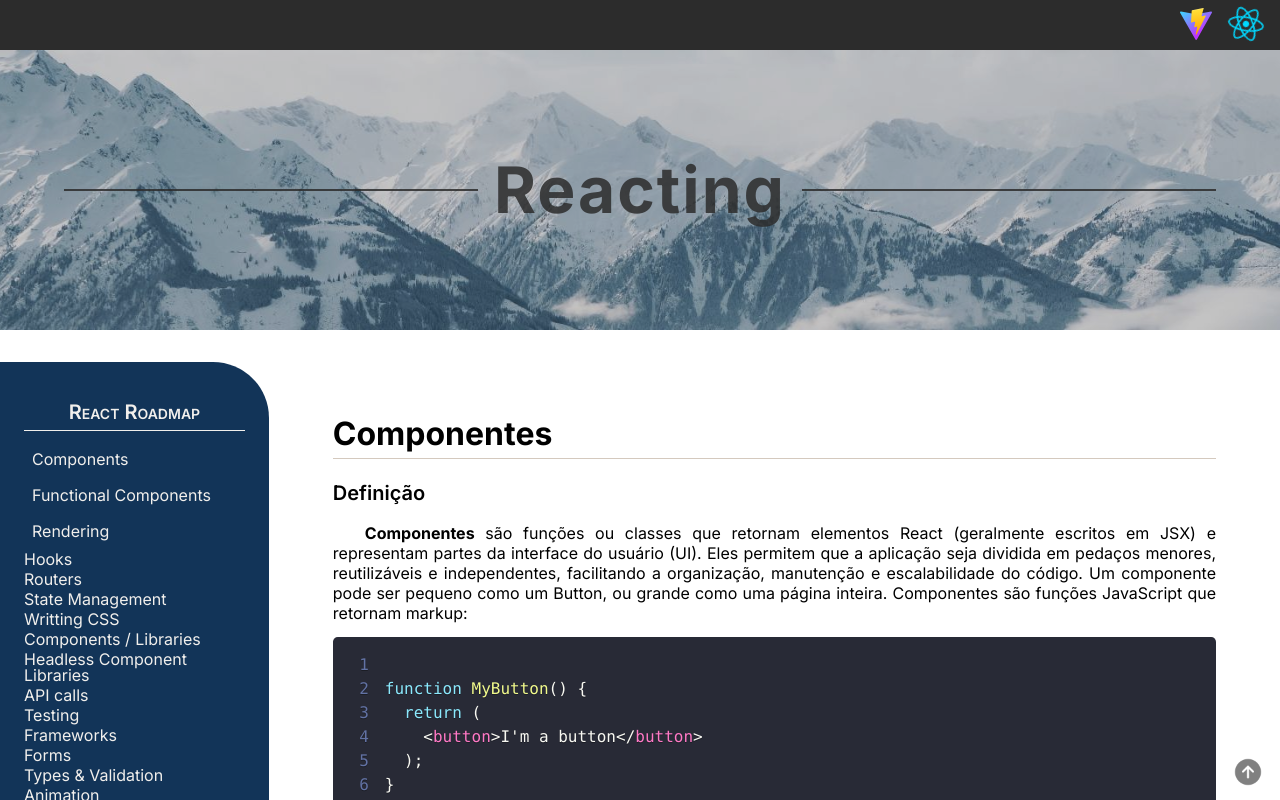
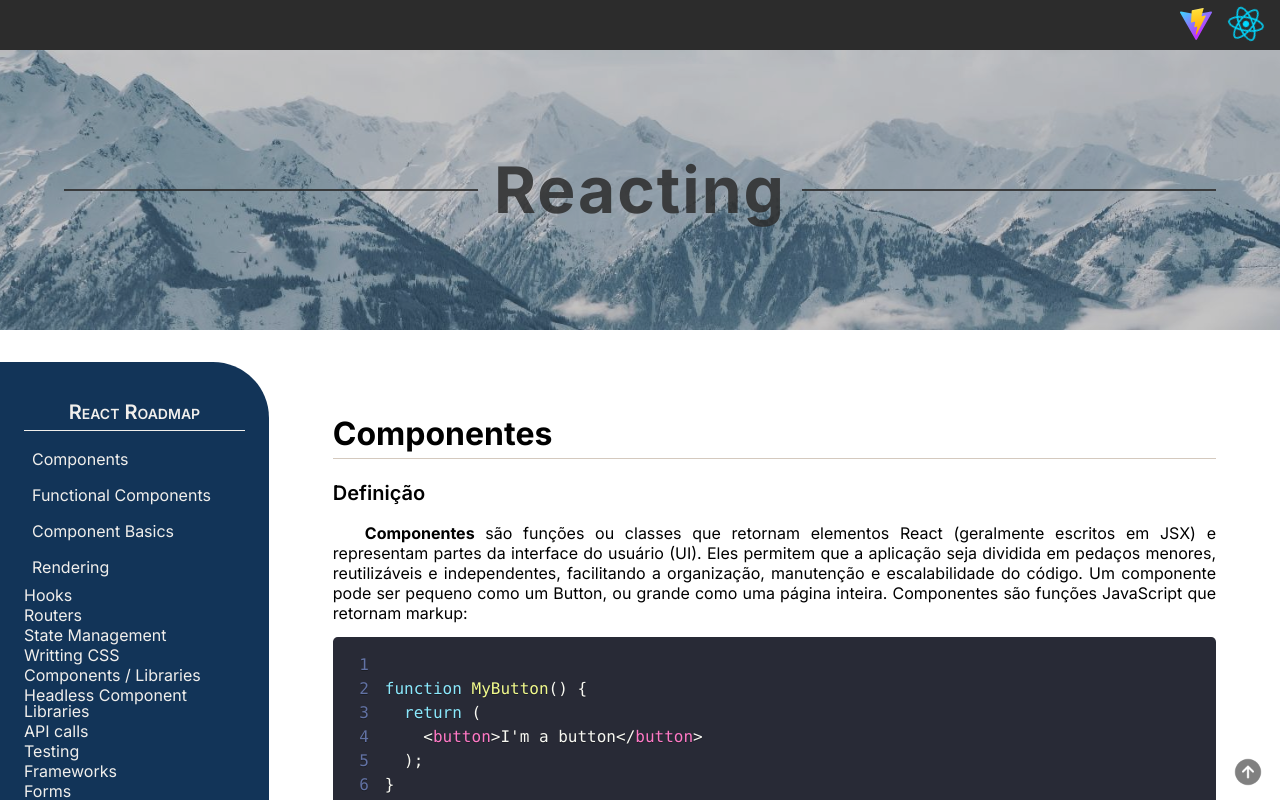
Before and after one commit to LeoCsBorges/react-roadmap, a React (Vite) app: page /components in a window 1280 px wide. Shown: the top 800 px of the page. Built offline with nearby package versions, Linux system fonts and the light colour scheme.

Commit message:
Finishing components item

```diff
--- a/src/components/AsideMenu.jsx
+++ b/src/components/AsideMenu.jsx
@@ -8,28 +8,31 @@ export function AsideMenu() {
             <div className="aside__wrapper">
                 <h3 className='aside__title'>React Roadmap</h3>
                 <ul className='aside__list'>
-                    <li className='aside__list__item'>
+                    <li>
                         <Link to='components'>Components</Link>
                     </li>
-                    <li className='aside__list__item'>
+                    <li>
                         <Link to='functional-components'>Functional Components</Link>
                     </li>
-                    <li className='aside__list__item'>
+                    <li>
+                        <Link to='component-basics'>Component Basics</Link>
+                    </li>
+                    <li>
                         <Link to='rendering'>Rendering</Link>
                     </li>
-                    <li className='aside__list__item'>Hooks</li>
-                    <li className='aside__list__item'>Routers</li>
-                    <li className='aside__list__item'>State Management</li>
-                    <li className='aside__list__item'>Writting CSS</li>
-                    <li className='aside__list__item'>Components / Libraries</li>
-                    <li className='aside__list__item'>Headless Component Libraries</li>
-                    <li className='aside__list__item'>API calls</li>
-                    <li className='aside__list__item'>Testing</li>
-                    <li className='aside__list__item'>Frameworks</li>
-                    <li className='aside__list__item'>Forms</li>
-                    <li className='aside__list__item'>Types & Validation</li>
-                    <li className='aside__list__item'>Animation</li>
-                    <li className='aside__list__item'>Mobile Applications</li>
+                    <li>Hooks</li>
+                    <li>Routers</li>
+                    <li>State Management</li>
+                    <li>Writting CSS</li>
+                    <li>Components / Libraries</li>
+                    <li>Headless Component Libraries</li>
+                    <li>API calls</li>
+                    <li>Testing</li>
+                    <li>Frameworks</li>
+                    <li>Forms</li>
+                    <li>Types & Validation</li>
+                    <li>Animation</li>
+                    <li>Mobile Applications</li>
                 </ul>
             </div>
         </aside>
--- a/src/components/items/Components.jsx
+++ b/src/components/items/Components.jsx
@@ -508,6 +508,48 @@ export function Components() {
           </p>
         </article>
 
+        <h2 className="item__h2">Componentes, Elementos e Instâncias</h2>
+        <p className="item__text">
+          A distinção entre componente, elemento e instância é essencial para compreender o ciclo de vida e o funcionamento interno do React. O componente é a definição, o elemento é a representação virtual, e a instância é a execução real durante o processo de renderização. Ao entender essa tríade, conseguimos não apenas criar aplicações mais organizadas, mas também depurar, otimizar e escalar projetos com mais clareza.
+        </p>
+        {/* components */}
+        <h3 className="item__h3">Componentes</h3>
+        <p className="item__text">
+          Um componente em React é, fundamentalmente, uma função ou uma classe que define como uma parte da interface deve se comportar e ser exibida. Ele é uma abstração reutilizável, uma espécie de "molde" que descreve o que deve ser renderizado na tela, podendo receber props e gerenciar estado (state).
+        </p>
+        <SyntaxHighlighter language='jsx' style={dracula} showLineNumbers>
+          {`
+function MeuComponente({title}) {
+  return (
+    <>
+      <h1>{title}</h1>
+    </>
+  );
+}
+          `}
+        </SyntaxHighlighter>
+
+        {/* elementos */}
+        <h3 className="item__h3">Elementos</h3>
+        <p className="item__text">
+          Um elemento React é o objeto JavaScript que representa uma instância de uso de um componente ou de um elemento HTML nativo (como div, button, etc.). Ele é criado, por exemplo, quando você escreve {`<Botao texto="Clique aqui" />.`}. Por trás dos panos, React transforma isso em:
+        </p>
+        <SyntaxHighlighter language='jsx' style={dracula} showLineNumbers>
+          {`React.createElement(Botao, { texto: "Clique aqui" });`}
+        </SyntaxHighlighter>
+        <p className="item__text">
+          Esse elemento é uma estrutura imutável que descreve o que deve ser exibido na tela. Ele não é o componente em si, nem é a interface final renderizada no DOM – ele é uma descrição virtual, usada internamente pelo React para construir a árvore de componentes (a "Virtual DOM").
+        </p>
+
+        {/* instâncias */}
+        <h3 className="item__h3">Instâncias</h3>
+        <p className="item__text">
+          A instância aparece principalmente em componentes de classe ou em componentes funcionais com hooks. Quando o React encontra um elemento, ele renderiza esse elemento, criando uma instância do componente, que é o momento em que ele executa o componente e produz um novo elemento React (geralmente JSX).
+        </p>
+        <p className="item__text">
+          Para componentes de classe, essa instância é um objeto criado com new, e o React gerencia o ciclo de vida por meio dos métodos como componentDidMount, render, etc. Para componentes funcionais, a ideia de "instância" é mais abstrata: a cada renderização, o React executa a função do componente, com um contexto interno que mantém estado via hooks como useState e useEffect.
+        </p>
+
         <a className='up-page' href="#top">
             <img src={upArrow} alt />
         </a>
```
